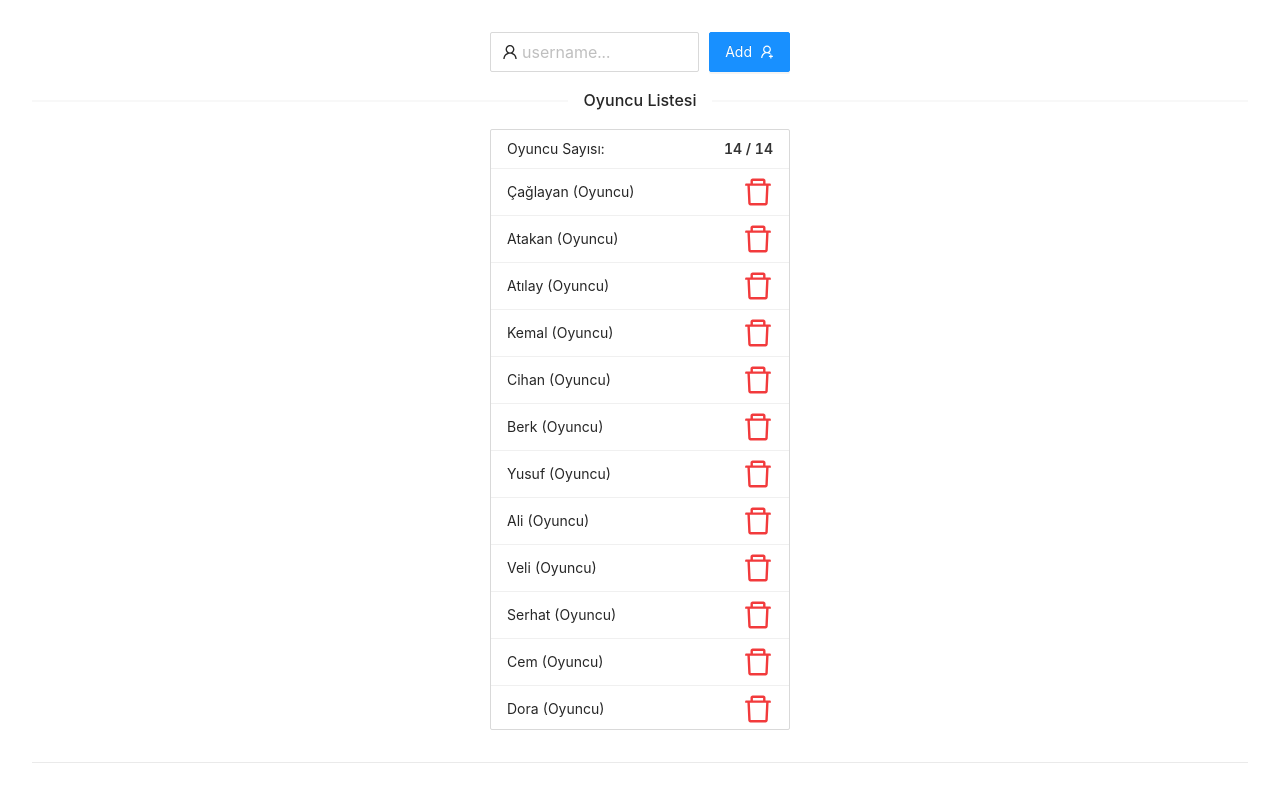
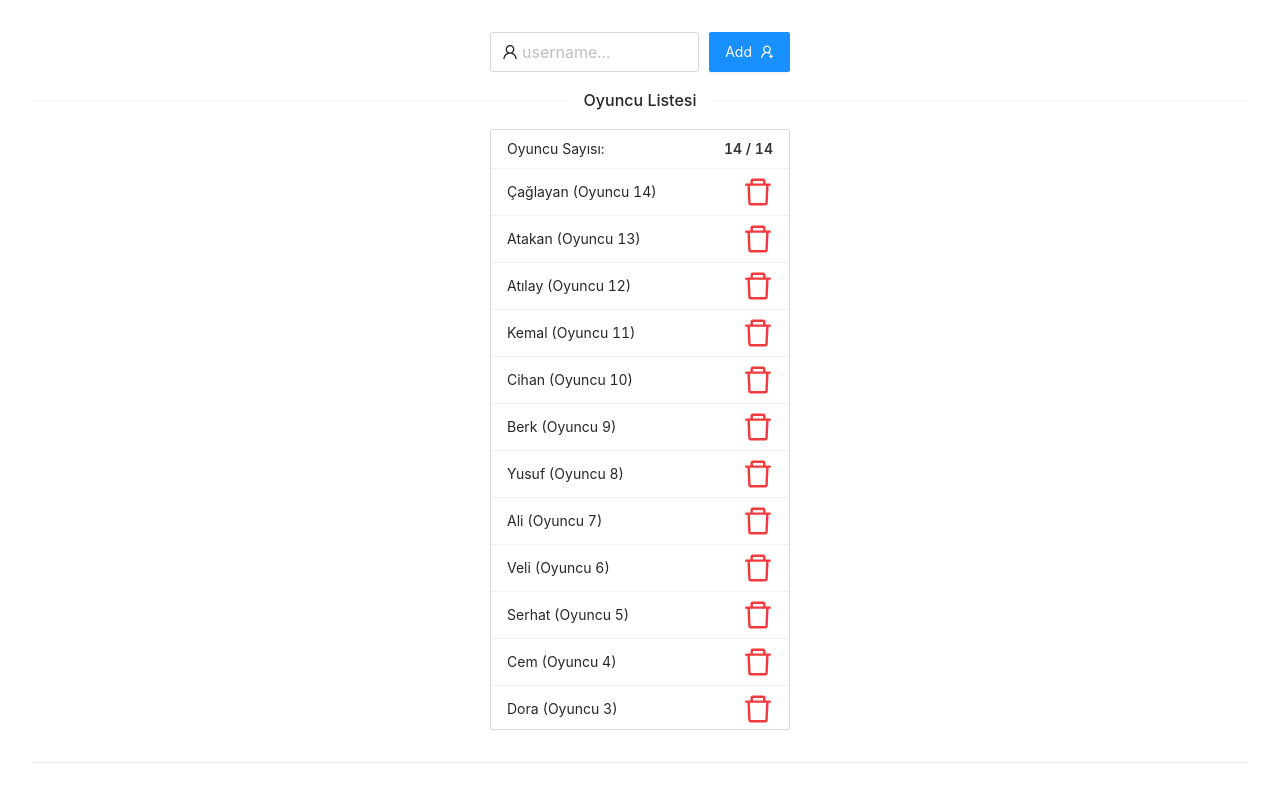
Before and after one commit to CaglayanYanikoglu/halisaha, a Next.js app: page / in a window 1280 px wide. Built offline with nearby package versions, Linux system fonts and the light colour scheme.

Commit message:
List :: Added number of player.

```diff
--- a/components/List/index.js
+++ b/components/List/index.js
@@ -83,7 +83,7 @@ const PlayerList = () => {
         renderItem={(item, index) => {
           return (
             <List.Item>
-              <span className={((data.length - index <= 14) ? 'active-item' : 'backup-item')}>{item} ({(data.length - index <= 14 ? 'Oyuncu' : 'Yedek')})</span>
+              <span className={((data.length - index <= 14) ? 'active-item' : 'backup-item')}>{item} ({(data.length - index <= 14 ? 'Oyuncu' : 'Yedek')} {(data.length - index <= 14 ? (data.length - index) : (data.length - index - 14))})</span>
               <Popconfirm
                 title="Silmek istiyor musunuz?"
                 onConfirm={(e) => confirmDelete(e, item)}
```
